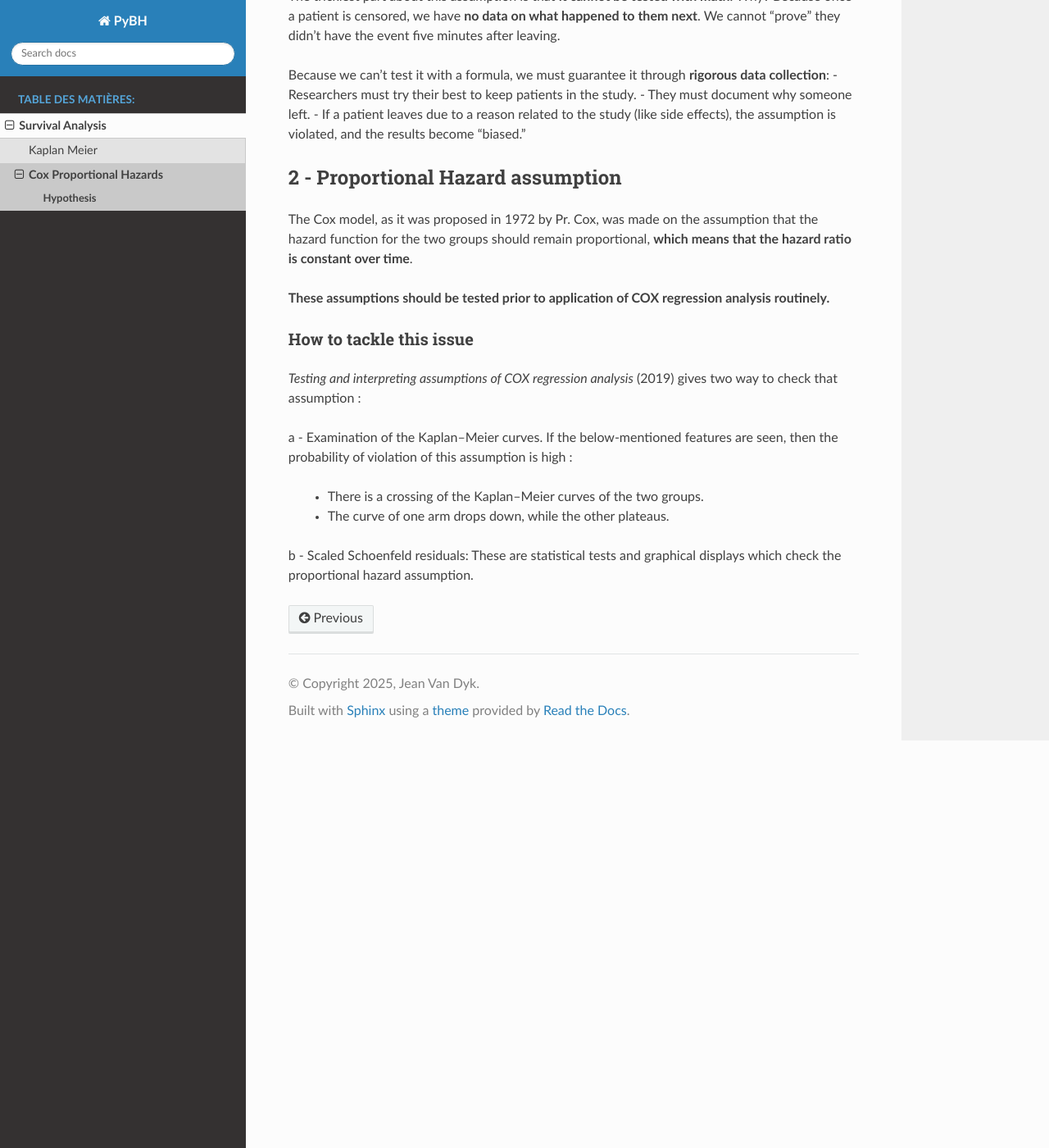
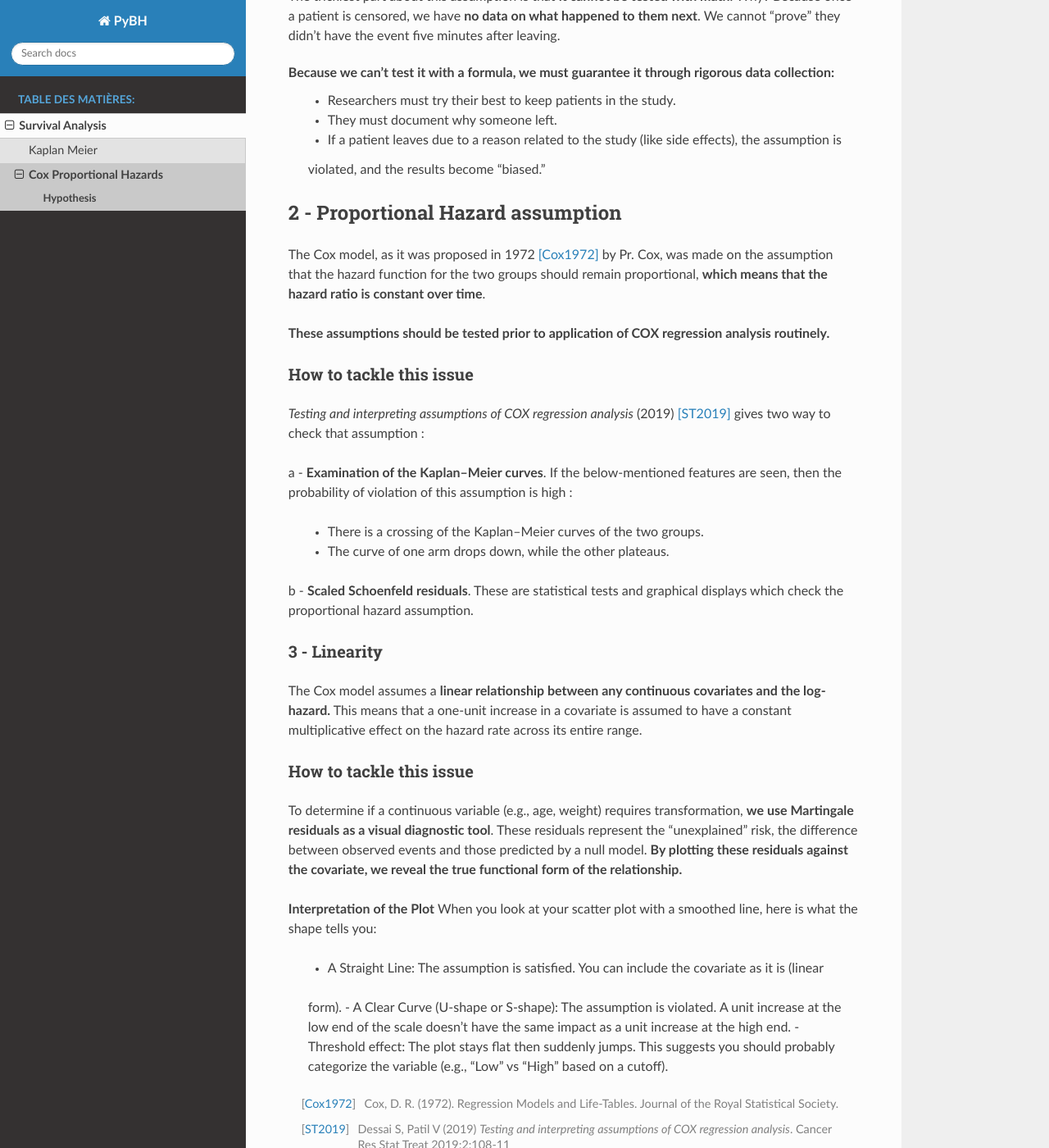
Before and after one commit to PyBHealth/PyBH, a Sphinx documentation site: the page built from docs/source/Survival_Analysis/Cox/Hypothesis.rst, in a window 1280 px wide and 1400 px high, scrolled down 740 px. Shown: the whole window at 82% size. Built offline with Sphinx 7.4.7 and the Read the Docs theme 3.1.0, drawn with Linux system fonts in a browser that asks for light colours; some of the changed text lies outside the part shown.

Commit message:
Adding Linearity assumption, References and signture

```diff
--- a/docs/source/Survival_Analysis/Cox/Cox.rst
+++ b/docs/source/Survival_Analysis/Cox/Cox.rst
@@ -15,7 +15,7 @@ Hypothesis
 There are multiple ways to verify each of them. While the solutions to verify these assumptions
 range from quick approximate checks to sophisticated statistical tests, none are implemented in
 this library at the moment.
-:doc:`Here, you will find an extensive list of thesehypotheses along with existing solutions to test them. <Hypothesis>`
+:doc:`Here, you will find an extensive list of these hypotheses along with existing solutions to test them. <Hypothesis>`
 
 .. autoclass:: PyBH.SurvivalAnalysis.pymc_models.Cox
    :members:
--- a/docs/source/Survival_Analysis/Cox/Hypothesis.rst
+++ b/docs/source/Survival_Analysis/Cox/Hypothesis.rst
@@ -32,15 +32,15 @@ once a patient is censored, we have **no data on what happened to them next**. W
 they didn't have the event five minutes after leaving.
 
 Because we can't test it with a formula, we must guarantee it through **rigorous data collection**:
-- Researchers must try their best to keep patients in the study.
-- They must document why someone left.
-- If a patient leaves due to a reason related to the study (like side effects), the assumption is
-violated, and the results become "biased."
+    - Researchers must try their best to keep patients in the study.
+    - They must document why someone left.
+    - If a patient leaves due to a reason related to the study (like side effects), the assumption is
+    violated, and the results become "biased."
 
 2 - Proportional Hazard assumption
 ----------------------------------
 
-The Cox model, as it was proposed in 1972 by Pr. Cox, was made on the assumption that the hazard
+The Cox model, as it was proposed in 1972 [Cox1972]_ by Pr. Cox, was made on the assumption that the hazard
 function for the two groups should remain proportional, **which means that the hazard ratio is
 constant over time**.
 
@@ -49,12 +49,47 @@ constant over time**.
 How to tackle this issue
 ^^^^^^^^^^^^^^^^^^^^^^^^
 
-*Testing and interpreting assumptions of COX regression analysis* (2019) gives two way to check
-that assumption :
+*Testing and interpreting assumptions of COX regression analysis* (2019) [ST2019]_ gives two way
+to check that assumption :
 
-a - Examination of the Kaplan–Meier curves. If the below‑mentioned features are seen, then the
+a - **Examination of the Kaplan–Meier curves**. If the below‑mentioned features are seen, then the
 probability of violation of this assumption is high :
     - There is a crossing of the Kaplan–Meier curves of the two groups.
     - The curve of one arm drops down, while the other plateaus.
-b - Scaled Schoenfeld residuals: These are statistical tests and graphical displays which check the
+b - **Scaled Schoenfeld residuals**. These are statistical tests and graphical displays which check the
 proportional hazard assumption.
+
+3 - Linearity
+^^^^^^^^^^^^^^
+
+The Cox model assumes a **linear relationship between any continuous covariates and the log-hazard.**
+This means that a one-unit increase in a covariate is assumed to have a constant multiplicative
+effect on the hazard rate across its entire range.
+
+How to tackle this issue
+^^^^^^^^^^^^^^^^^^^^^^^^
+
+To determine if a continuous variable (e.g., age, weight) requires transformation, **we use
+Martingale residuals as a visual diagnostic tool**. These residuals represent the "unexplained"
+risk, the difference between observed events and those predicted by a null model. **By plotting these
+residuals against the covariate, we reveal the true functional form of the relationship.**
+
+**Interpretation of the Plot**
+When you look at your scatter plot with a smoothed line, here is what the shape tells you:
+    - A Straight Line: The assumption is satisfied. You can include the covariate as it is (linear
+    form).
+    - A Clear Curve (U-shape or S-shape): The assumption is violated. A unit increase at the low
+    end of the scale doesn't have the same impact as a unit increase at the high end.
+    - Threshold effect: The plot stays flat then suddenly jumps. This suggests you should probably
+    categorize the variable (e.g., "Low" vs "High" based on a cutoff).
+
+.. [Cox1972] Cox, D. R. (1972). Regression Models and Life-Tables.
+   Journal of the Royal Statistical Society.
+.. [ST2019] Dessai S, Patil V (2019) *Testing and interpreting assumptions of COX regression
+    analysis*. Cancer Res Stat Treat 2019;2:108-11
+|
+|
+|
+    | *Signé :*
+    | **Jean Van Dyk**
+    | *Etudiant IMT Atlantique*
```
Also changed, not shown: docs/source/Survival_Analysis/index.rst (+9 -10 lines).
